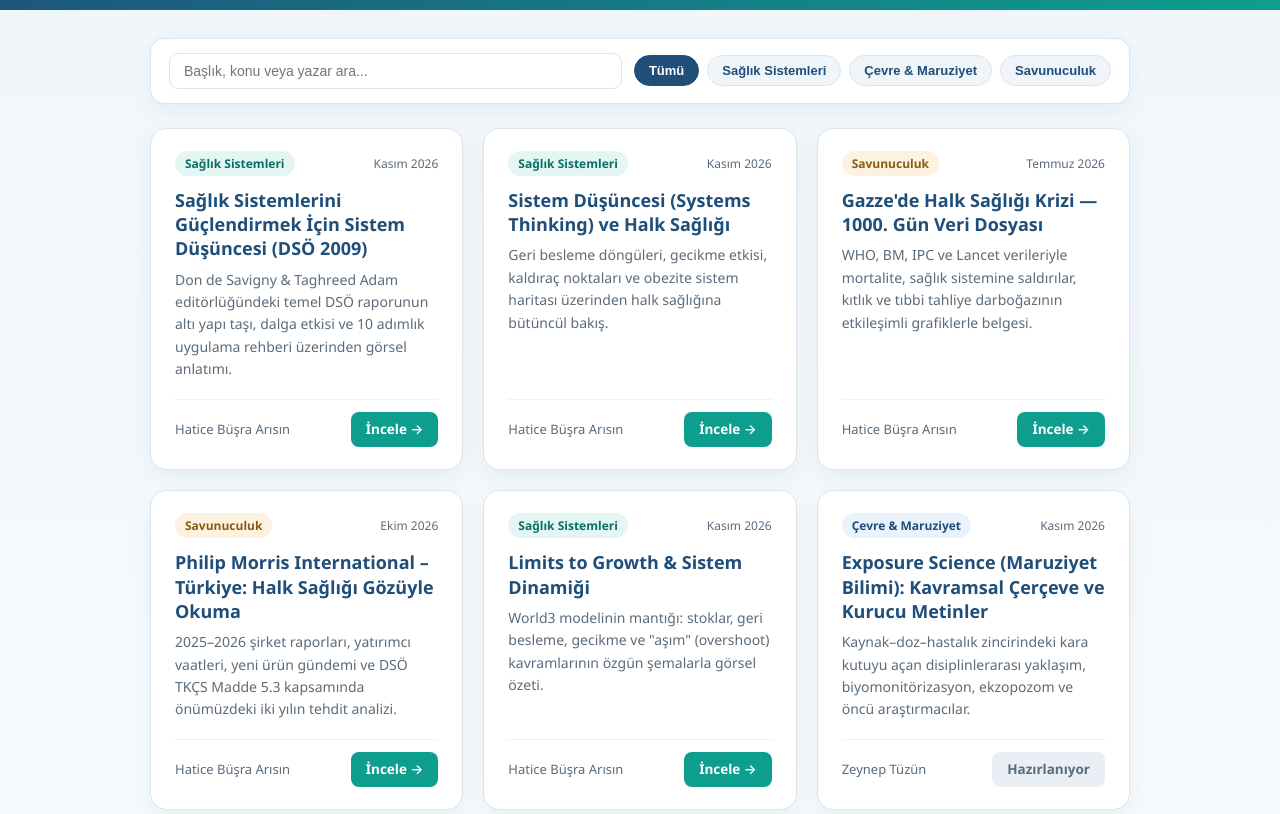
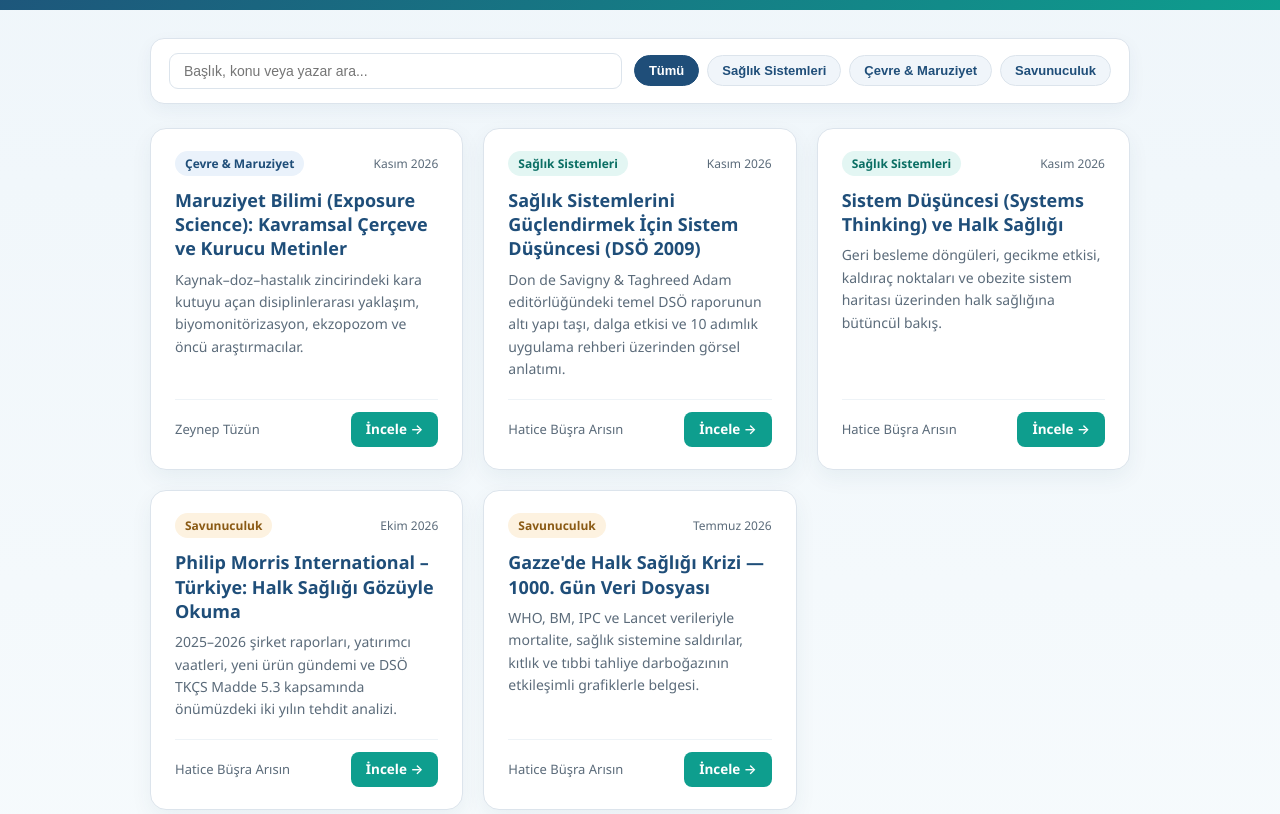
Before and after one commit to has-akademi/has-akademi.github.io, a plain HTML site: page index.html in a window 1280 px wide. Shown: the part 220-1034 px from the top of the page. Drawn offline with Linux system fonts and the light colour scheme.

Commit message:
Refactor card sections in index.html
Removed obsolete card sections and updated card content.

```diff
--- a/index.html
+++ b/index.html
@@ -172,11 +172,6 @@
     transition: background 0.2s;
   }
   .btn:hover { background: #0b8275; }
-  .btn.soon {
-    background: #e9eff5;
-    color: var(--muted);
-    pointer-events: none;
-  }
   footer {
     text-align: center;
     color: var(--muted);
@@ -208,7 +203,23 @@
   </div>
 
   <div class="grid" id="cardGrid">
-    <!-- Kart 1: DSÖ 2009 -->
+    <!-- Kart 1: Maruziyet Bilimi -->
+    <article class="card" data-cat="cevre">
+      <div>
+        <div class="card-top">
+          <span class="cat env">Çevre &amp; Maruziyet</span>
+          <span class="date">Kasım 2026</span>
+        </div>
+        <h3>Maruziyet Bilimi (Exposure Science): Kavramsal Çerçeve ve Kurucu Metinler</h3>
+        <p>Kaynak–doz–hastalık zincirindeki kara kutuyu açan disiplinlerarası yaklaşım, biyomonitörizasyon, ekzopozom ve öncü araştırmacılar.</p>
+      </div>
+      <div class="card-footer">
+        <span class="author">Zeynep Tüzün</span>
+        <a href="maruziyet-bilimi.html" class="btn">İncele &rarr;</a>
+      </div>
+    </article>
+
+    <!-- Kart 2: DSÖ 2009 -->
     <article class="card" data-cat="sistem">
       <div>
         <div class="card-top">
@@ -223,7 +234,8 @@
         <a href="who-2009.html" class="btn">İncele &rarr;</a>
       </div>
     </article>
-<!-- Kart 4: Sistem Düşüncesi ve Halk Sağlığı -->
+
+    <!-- Kart 3: Sistem Düşüncesi ve Halk Sağlığı -->
     <article class="card" data-cat="sistem">
       <div>
         <div class="card-top">
@@ -238,22 +250,8 @@
         <a href="sistem-dusuncesi.html" class="btn">İncele &rarr;</a>
       </div>
     </article>
-<!-- Kart: Gazze'de Halk Sağlığı Krizi - 1000. Gün -->
-    <article class="card" data-cat="savunuculuk">
-      <div>
-        <div class="card-top">
-          <span class="cat adv">Savunuculuk</span>
-          <span class="date">Temmuz 2026</span>
-        </div>
-        <h3>Gazze'de Halk Sağlığı Krizi — 1000. Gün Veri Dosyası</h3>
-        <p>WHO, BM, IPC ve Lancet verileriyle mortalite, sağlık sistemine saldırılar, kıtlık ve tıbbi tahliye darboğazının etkileşimli grafiklerle belgesi.</p>
-      </div>
-      <div class="card-footer">
-        <span class="author">Hatice Büşra Arısın</span>
-        <a href="gazze-1000.html" class="btn">İncele &rarr;</a>
-      </div>
-    </article>
-    <!-- Kart 2: PMI Türkiye Savunuculuk Raporu -->
+
+    <!-- Kart 4: PMI Türkiye Savunuculuk Raporu -->
     <article class="card" data-cat="savunuculuk">
       <div>
         <div class="card-top">
@@ -268,34 +266,20 @@
         <a href="pmi-rapor.html" class="btn">İncele &rarr;</a>
       </div>
     </article>
-<!-- Kart: Limits to Growth ve Sistem Dinamiği -->
-    <article class="card" data-cat="sistem">
+
+    <!-- Kart 5: Gazze'de Halk Sağlığı Krizi - 1000. Gün -->
+    <article class="card" data-cat="savunuculuk">
       <div>
         <div class="card-top">
-          <span class="cat">Sağlık Sistemleri</span>
-          <span class="date">Kasım 2026</span>
+          <span class="cat adv">Savunuculuk</span>
+          <span class="date">Temmuz 2026</span>
         </div>
-        <h3>Limits to Growth &amp; Sistem Dinamiği</h3>
-        <p>World3 modelinin mantığı: stoklar, geri besleme, gecikme ve "aşım" (overshoot) kavramlarının özgün şemalarla görsel özeti.</p>
+        <h3>Gazze'de Halk Sağlığı Krizi — 1000. Gün Veri Dosyası</h3>
+        <p>WHO, BM, IPC ve Lancet verileriyle mortalite, sağlık sistemine saldırılar, kıtlık ve tıbbi tahliye darboğazının etkileşimli grafiklerle belgesi.</p>
       </div>
       <div class="card-footer">
         <span class="author">Hatice Büşra Arısın</span>
-        <a href="limits-to-growth.html" class="btn">İncele &rarr;</a>
-      </div>
-    </article>
-    <!-- Kart 3: Exposure Science (Hazırlanıyor) -->
-    <article class="card" data-cat="cevre">
-      <div>
-        <div class="card-top">
-          <span class="cat env">Çevre &amp; Maruziyet</span>
-          <span class="date">Kasım 2026</span>
-        </div>
-        <h3>Exposure Science (Maruziyet Bilimi): Kavramsal Çerçeve ve Kurucu Metinler</h3>
-        <p>Kaynak–doz–hastalık zincirindeki kara kutuyu açan disiplinlerarası yaklaşım, biyomonitörizasyon, ekzopozom ve öncü araştırmacılar.</p>
-      </div>
-      <div class="card-footer">
-        <span class="author">Zeynep Tüzün</span>
-        <a href="exposure-science.html" class="btn soon">Hazırlanıyor</a>
+        <a href="gazze-1000.html" class="btn">İncele &rarr;</a>
       </div>
     </article>
   </div>
```
